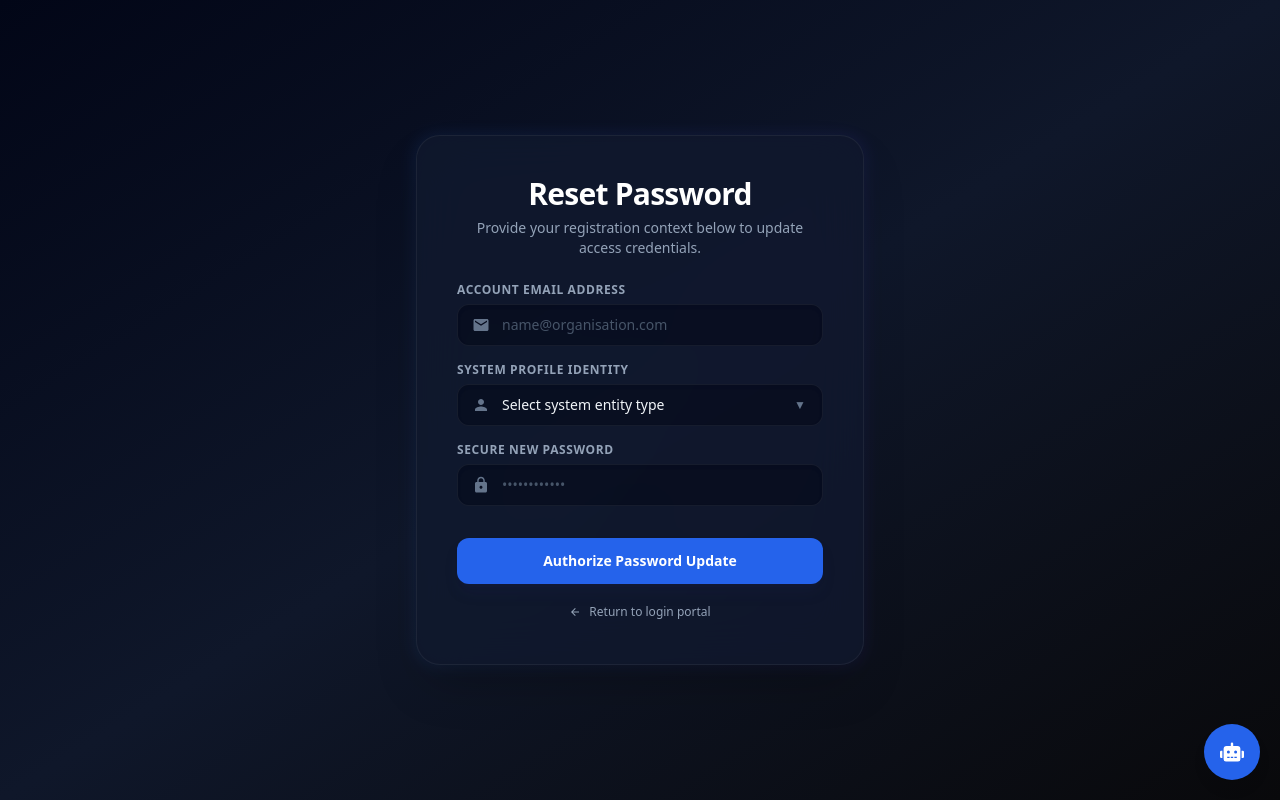
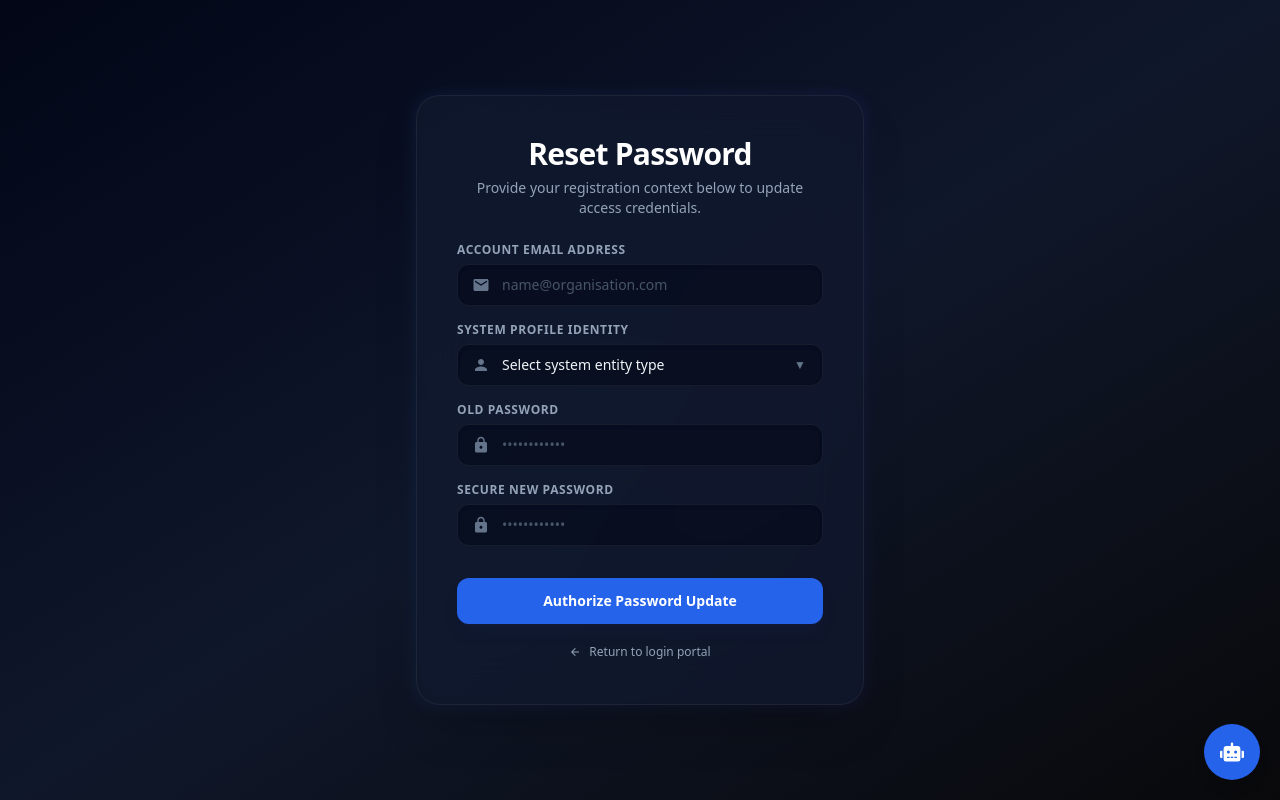
Before and after one commit to ishanbagra18/zero_waste, a React (Vite) app in the folder frontend/: page /forgotpassword in a window 1280 px wide. Built offline with nearby package versions, Linux system fonts and the light colour scheme.

Commit message:
Fix password reset vulnerability: require old password verification

```diff
--- a/frontend/src/pages/ForgotPassword.jsx
+++ b/frontend/src/pages/ForgotPassword.jsx
@@ -8,6 +8,7 @@ import { Toaster, toast } from 'react-hot-toast';
 const ForgotPassword = () => {
   const [email, setEmail] = useState('');
   const [role, setRole] = useState('');
+  const [oldPassword, setOldPassword] = useState('');
   const [password, setPassword] = useState('');
   const [isSubmitting, setIsSubmitting] = useState(false);
   const navigate = useNavigate();
@@ -17,7 +18,7 @@ const ForgotPassword = () => {
     if (isSubmitting) return;
 
     // Client-side quick checks
-    if (!email || !role || !password) {
+    if (!email || !role || !oldPassword || !password) {
       toast.error("Please complete all mandatory processing fields.");
       return;
     }
@@ -34,6 +35,7 @@ const ForgotPassword = () => {
       const res = await axios.patch('http://localhost:3002/api/users/forgot-password', {
         email: email.trim(),
         role,
+        oldPassword,
         newPassword: password,
       });
 
@@ -120,6 +122,26 @@ const ForgotPassword = () => {
               </div>
             </div>
 
+            {/* Field: Old Password */}
+            <div className="space-y-1.5">
+              <label className="text-xs font-semibold uppercase tracking-wider text-slate-400 block">
+                Old Password
+              </label>
+              <div className="group flex items-center gap-3 bg-slate-950/50 focus-within:bg-slate-950/90 px-3.5 py-2.5 rounded-xl border border-white/[0.06] focus-within:border-blue-500/60 transition-all duration-150 shadow-inner">
+                <MdLock className="text-slate-500 group-focus-within:text-blue-400 text-lg transition-colors shrink-0" />
+                <input
+                  type="password"
+                  placeholder="••••••••••••"
+                  disabled={isSubmitting}
+                  className="bg-transparent outline-none flex-1 text-sm text-slate-100 placeholder-slate-600 w-full disabled:text-slate-500"
+                  value={oldPassword}
+                  onChange={(e) => setOldPassword(e.target.value)}
+                  required
+                  autoComplete="current-password"
+                />
+              </div>
+            </div>
+
             {/* Field: New Cryptographic Password */}
             <div className="space-y-1.5">
               <label className="text-xs font-semibold uppercase tracking-wider text-slate-400 block">
```
Also changed, not shown: 1 other file (tests, documents, lock files or other folders).
